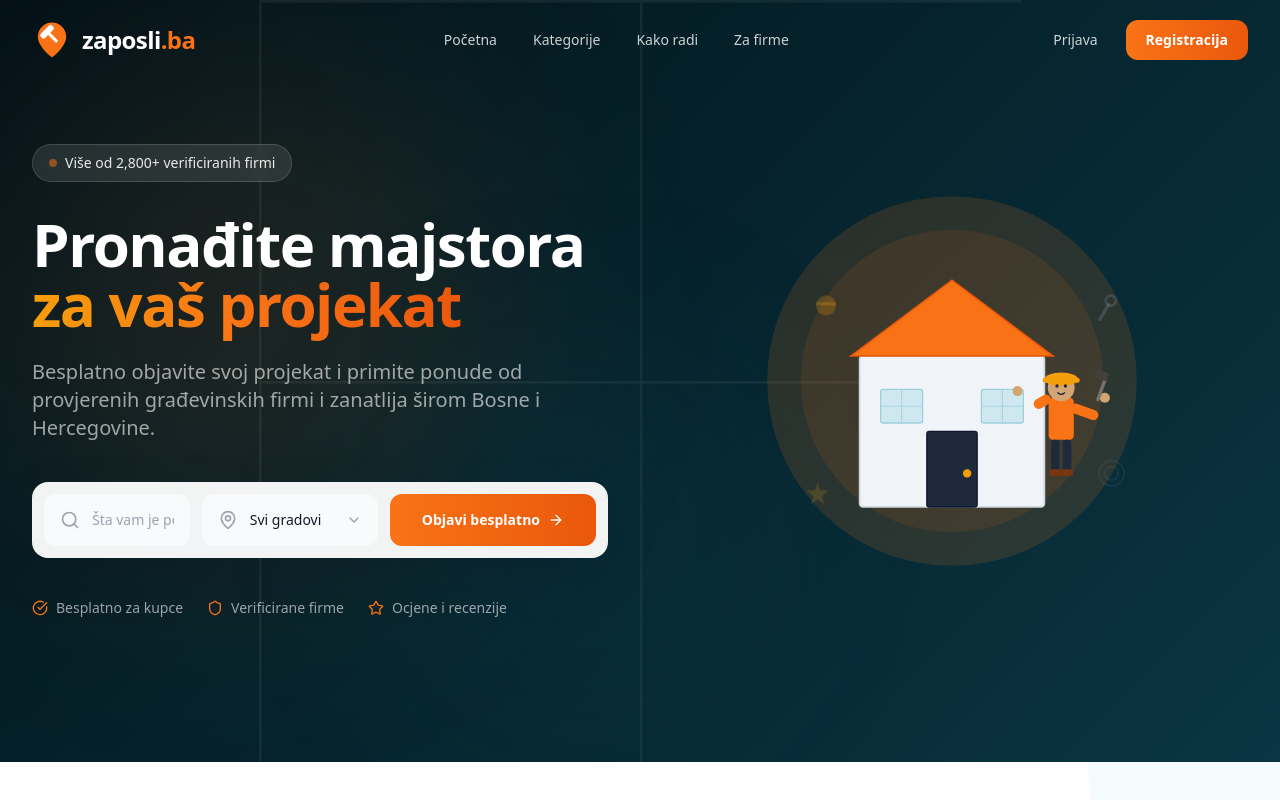
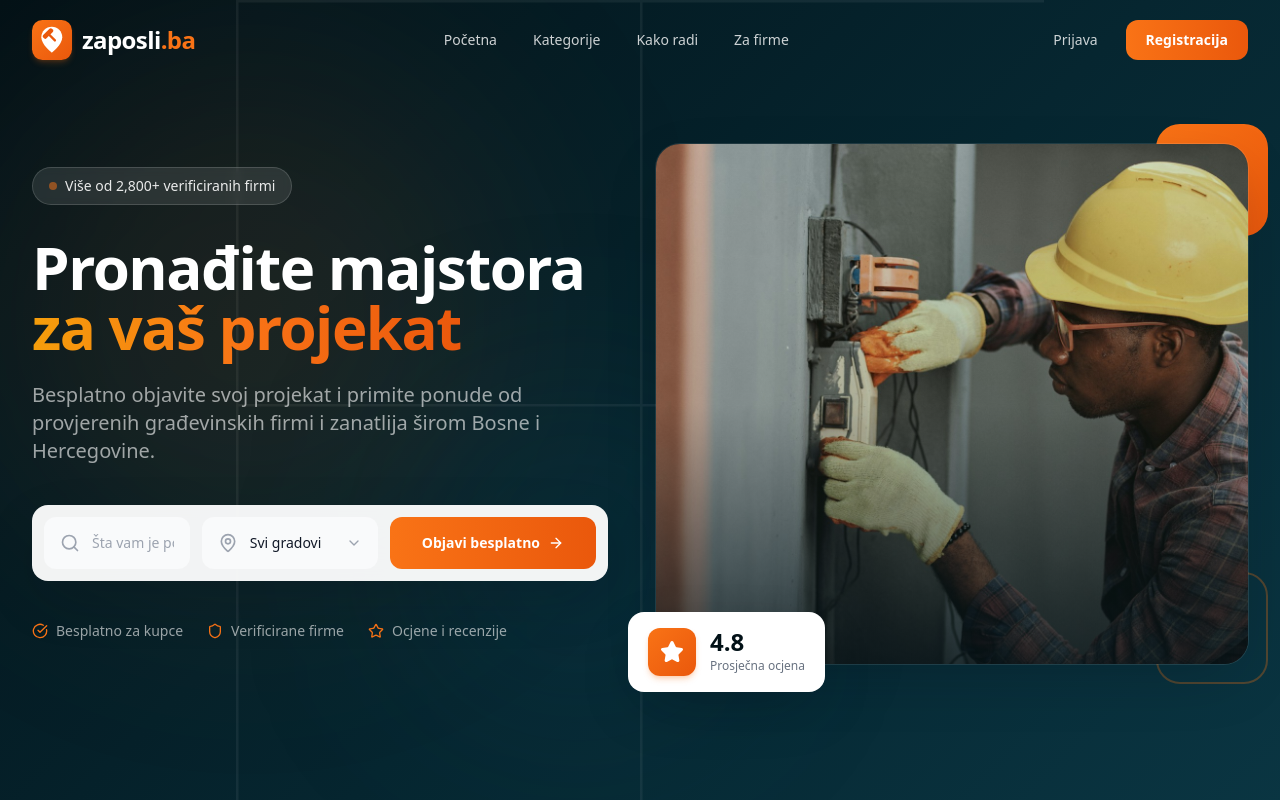
Before and after one commit to ocjenime/zaposli.ba, a Next.js app: page /zaposli.ba/ in a window 1280 px wide. Shown: the top 800 px of the page. Built offline with nearby package versions, Linux system fonts and the light colour scheme.

Commit message:
feat: hero craftsman photo + logo tile mark, fix header contrast on light pages

```diff
--- a/components/Header.tsx
+++ b/components/Header.tsx
@@ -2,6 +2,7 @@
 
 import { useState, useEffect } from 'react';
 import Link from 'next/link';
+import { usePathname } from 'next/navigation';
 import { Menu, X, Search, ChevronRight } from 'lucide-react';
 import Logo from '@/components/Logo';
 
@@ -15,6 +16,9 @@ const navigation = [
 export default function Header() {
   const [mobileMenuOpen, setMobileMenuOpen] = useState(false);
   const [scrolled, setScrolled] = useState(false);
+  const pathname = usePathname();
+  // Samo početna ima tamni hero — na ostalim stranicama header je odmah "solid"
+  const solid = scrolled || pathname !== '/';
 
   useEffect(() => {
     const handleScroll = () => setScrolled(window.scrollY > 10);
@@ -23,11 +27,11 @@ export default function Header() {
   }, []);
 
   return (
-    <header className={`fixed top-0 left-0 right-0 z-50 transition-all duration-300 ${scrolled ? 'bg-white/95 backdrop-blur-md shadow-lg' : 'bg-transparent'}`}>
+    <header className={`fixed top-0 left-0 right-0 z-50 transition-all duration-300 ${solid ? 'bg-white/95 backdrop-blur-md shadow-lg' : 'bg-transparent'}`}>
       <nav className="mx-auto max-w-7xl px-4 sm:px-6 lg:px-8">
         <div className="flex h-16 md:h-20 items-center justify-between">
           <Link href="/" className="flex items-center group">
-            <Logo variant={scrolled ? 'dark' : 'light'} />
+            <Logo variant={solid ? 'dark' : 'light'} />
           </Link>
 
           <div className="hidden md:flex items-center gap-1">
@@ -36,7 +40,7 @@ export default function Header() {
                 key={item.name}
                 href={item.href}
                 className={`px-4 py-2 rounded-lg text-sm font-medium transition-all duration-200 ${
-                  scrolled
+                  solid
                     ? 'text-gray-600 hover:text-gray-900 hover:bg-gray-100'
                     : 'text-white/80 hover:text-white hover:bg-white/10'
                 }`}
@@ -50,7 +54,7 @@ export default function Header() {
             <Link
               href="/prijava/"
               className={`px-4 py-2 rounded-lg text-sm font-medium transition-all ${
-                scrolled
+                solid
                   ? 'text-gray-600 hover:text-gray-900'
                   : 'text-white/80 hover:text-white'
               }`}
@@ -67,7 +71,7 @@ export default function Header() {
 
           <button
             type="button"
-            className={`md:hidden p-2 rounded-lg transition-colors ${scrolled ? 'text-gray-900' : 'text-white'}`}
+            className={`md:hidden p-2 rounded-lg transition-colors ${solid ? 'text-gray-900' : 'text-white'}`}
             onClick={() => setMobileMenuOpen(!mobileMenuOpen)}
           >
             {mobileMenuOpen ? <X className="h-6 w-6" /> : <Menu className="h-6 w-6" />}
--- a/components/HeroSection.tsx
+++ b/components/HeroSection.tsx
@@ -3,94 +3,12 @@
 import { useState } from 'react';
 import { Search, MapPin, ChevronDown, Shield, Star, CheckCircle, ArrowRight } from 'lucide-react';
 import Link from 'next/link';
+import Image from 'next/image';
 
 const cities = [
   'Sarajevo', 'Banja Luka', 'Tuzla', 'Mostar', 'Zenica',
   'Bihać', 'Brčko', 'Doboj', 'Bijeljina', 'Travnik'
 ];
-
-function WorkerIllustration() {
-  return (
-    <svg viewBox="0 0 500 500" fill="none" xmlns="http://www.w3.org/2000/svg" className="w-full h-full">
-      {/* Background circle */}
-      <circle cx="250" cy="250" r="220" fill="url(#heroBg)" opacity="0.15" />
-      <circle cx="250" cy="250" r="180" fill="url(#heroBg2)" opacity="0.1" />
-
-      {/* House structure */}
-      <rect x="140" y="220" width="220" height="180" rx="4" fill="#f0f4f8" stroke="#cbd5e1" strokeWidth="2" />
-      <polygon points="130,220 250,130 370,220" fill="#f97316" stroke="#ea580c" strokeWidth="2" />
-      <rect x="220" y="310" width="60" height="90" rx="3" fill="#1e293b" stroke="#0f172a" strokeWidth="1.5" />
-      <circle cx="268" cy="360" r="5" fill="#f59e0b" />
-      <rect x="165" y="260" width="50" height="40" rx="3" fill="#cfe8ef" stroke="#9fcfdd" strokeWidth="1.5" />
-      <rect x="285" y="260" width="50" height="40" rx="3" fill="#cfe8ef" stroke="#9fcfdd" strokeWidth="1.5" />
-      <line x1="190" y1="260" x2="190" y2="300" stroke="#9fcfdd" strokeWidth="1" />
-      <line x1="165" y1="280" x2="215" y2="280" stroke="#9fcfdd" strokeWidth="1" />
-      <line x1="310" y1="260" x2="310" y2="300" stroke="#9fcfdd" strokeWidth="1" />
-      <line x1="285" y1="280" x2="335" y2="280" stroke="#9fcfdd" strokeWidth="1" />
-
-      {/* Worker */}
-      <g transform="translate(380, 250)">
-        {/* Body */}
-        <rect x="-15" y="20" width="30" height="50" rx="5" fill="#f97316" />
-        {/* Arms */}
-        <rect x="-35" y="25" width="22" height="12" rx="6" fill="#f97316" transform="rotate(-30 -35 25)" />
-        <rect x="13" y="25" width="35" height="12" rx="6" fill="#f97316" transform="rotate(20 13 25)" />
-        {/* Hands */}
-        <circle cx="-52" cy="12" r="6" fill="#d4a574" />
-        <circle cx="52" cy="20" r="6" fill="#d4a574" />
-        {/* Tool - Hammer */}
-        <rect x="46" y="-5" width="4" height="30" rx="2" fill="#78716c" transform="rotate(20 48 10)" />
-        <rect x="40" y="-12" width="16" height="10" rx="2" fill="#44403c" transform="rotate(20 48 -7)" />
-        {/* Legs */}
-        <rect x="-12" y="70" width="10" height="40" rx="4" fill="#1e293b" />
-        <rect x="2" y="70" width="10" height="40" rx="4" fill="#1e293b" />
-        {/* Boots */}
-        <rect x="-14" y="105" width="14" height="8" rx="3" fill="#78350f" />
-        <rect x="0" y="105" width="14" height="8" rx="3" fill="#78350f" />
-        {/* Head */}
-        <circle cx="0" cy="8" r="16" fill="#d4a574" />
-        {/* Hard hat */}
-        <ellipse cx="0" cy="-2" rx="20" ry="8" fill="#f59e0b" />
-        <rect x="-22" y="-4" width="44" height="6" rx="3" fill="#f59e0b" />
-        {/* Face */}
-        <circle cx="-5" cy="6" r="2" fill="#1e293b" />
-        <circle cx="5" cy="6" r="2" fill="#1e293b" />
-        <path d="M-4 14 Q0 18 4 14" stroke="#1e293b" strokeWidth="1.5" fill="none" strokeLinecap="round" />
-      </g>
-
-      {/* Floating elements */}
-      <g opacity="0.8">
-        {/* Hard hat icon */}
-        <circle cx="100" cy="160" r="12" fill="#f59e0b" opacity="0.3" />
-        <rect x="88" y="156" width="24" height="4" rx="2" fill="#f59e0b" opacity="0.3" />
-
-        {/* Wrench */}
-        <g transform="translate(430, 170) rotate(30)">
-          <rect x="-2" y="-15" width="4" height="25" rx="2" fill="#94a3b8" opacity="0.3" />
-          <circle cx="0" cy="-18" r="6" stroke="#94a3b8" strokeWidth="3" fill="none" opacity="0.3" />
-        </g>
-
-        {/* Star */}
-        <polygon points="90,370 93,380 104,380 95,387 98,397 90,391 82,397 85,387 76,380 87,380" fill="#fbbf24" opacity="0.2" />
-
-        {/* Gear */}
-        <circle cx="440" cy="360" r="15" stroke="#94a3b8" strokeWidth="2" fill="none" opacity="0.15" />
-        <circle cx="440" cy="360" r="8" stroke="#94a3b8" strokeWidth="2" fill="none" opacity="0.15" />
-      </g>
-
-      <defs>
-        <linearGradient id="heroBg" x1="30" y1="30" x2="470" y2="470">
-          <stop offset="0%" stopColor="#f97316" />
-          <stop offset="100%" stopColor="#f59e0b" />
-        </linearGradient>
-        <linearGradient id="heroBg2" x1="70" y1="70" x2="430" y2="430">
-          <stop offset="0%" stopColor="#f97316" />
-          <stop offset="100%" stopColor="#ea580c" />
-        </linearGradient>
-      </defs>
-    </svg>
-  );
-}
 
 export default function HeroSection() {
   const [selectedCity, setSelectedCity] = useState('');
@@ -181,10 +99,33 @@ export default function HeroSection() {
             </div>
           </div>
 
-          {/* Right illustration */}
-          <div className="hidden lg:flex justify-center items-center">
-            <div className="relative w-[420px] h-[420px] animate-float">
-              <WorkerIllustration />
+          {/* Right photo */}
+          <div className="hidden lg:block relative">
+            {/* Orange accent corner */}
+            <div className="absolute -top-5 -right-5 w-28 h-28 bg-gradient-to-br from-brand-orange to-brand-orange-dark rounded-3xl" />
+            <div className="absolute -bottom-5 -right-5 w-28 h-28 border-2 border-brand-orange/30 rounded-3xl" />
+
+            <div className="relative rounded-3xl overflow-hidden shadow-float ring-1 ring-white/10">
+              <Image
+                src="/zaposli.ba/images/majstor-hero.jpg"
+                alt="Majstor na poslu"
+                width={1600}
+                height={1067}
+                priority
+                className="object-cover w-full h-[520px] -scale-x-100"
+              />
+              <div className="absolute inset-0 bg-gradient-to-t from-ink/70 via-ink/10 to-transparent" />
+            </div>
+
+            {/* Floating rating card */}
+            <div className="absolute -bottom-7 -left-7 bg-white rounded-2xl shadow-float px-5 py-4 flex items-center gap-3.5 animate-float">
+              <div className="w-12 h-12 rounded-xl bg-gradient-to-br from-brand-orange to-brand-orange-dark flex items-center justify-center shadow-md shadow-brand-orange/25">
+                <Star className="w-6 h-6 text-white fill-white" />
+              </div>
+              <div>
+                <div className="text-2xl font-extrabold text-ink leading-none">4.8</div>
+                <div className="text-xs text-steel mt-1 font-medium">Prosječna ocjena</div>
+              </div>
             </div>
           </div>
         </div>
--- a/components/Logo.tsx
+++ b/components/Logo.tsx
@@ -5,20 +5,22 @@ interface LogoProps {
 
 export function LogoMark({ className = 'w-10 h-10' }: { className?: string }) {
   return (
-    <svg viewBox="0 0 48 48" fill="none" xmlns="http://www.w3.org/2000/svg" className={className} aria-hidden="true">
+    <span
+      className={`inline-flex items-center justify-center rounded-[26%] bg-gradient-to-br from-brand-orange to-brand-orange-dark shadow-md shadow-brand-orange/20 ${className}`}
+    >
+      <svg viewBox="0 0 48 48" fill="none" xmlns="http://www.w3.org/2000/svg" className="w-[74%] h-[74%]" aria-hidden="true">
         {/* Pin */}
         <path
           d="M24 3C14.6 3 7 10.6 7 20c0 12.2 17 25 17 25s17-12.8 17-25C41 10.6 33.4 3 24 3Z"
-        fill="#F97316"
+          fill="#fff"
         />
         {/* Hammer */}
         <g transform="rotate(-45 24 20)">
-        <rect x="22.2" y="11" width="3.6" height="18" rx="1.8" fill="#fff" />
-        <rect x="14.5" y="8" width="19" height="7.2" rx="2.6" fill="#fff" />
+          <rect x="22.1" y="10.5" width="3.8" height="18.5" rx="1.9" fill="#EA580C" />
+          <rect x="14" y="7.5" width="20" height="7.6" rx="2.8" fill="#EA580C" />
         </g>
-      {/* Base shadow */}
-      <ellipse cx="24" cy="45.5" rx="7" ry="1.8" fill="#021117" opacity="0.18" />
       </svg>
+    </span>
   );
 }
 
```
Also changed, not shown: app/icon.svg, public/images/majstor-hero.jpg (added), 18 other files (tests, documents, lock files or other folders). Lines whose indentation alone changed are shown as unchanged.
